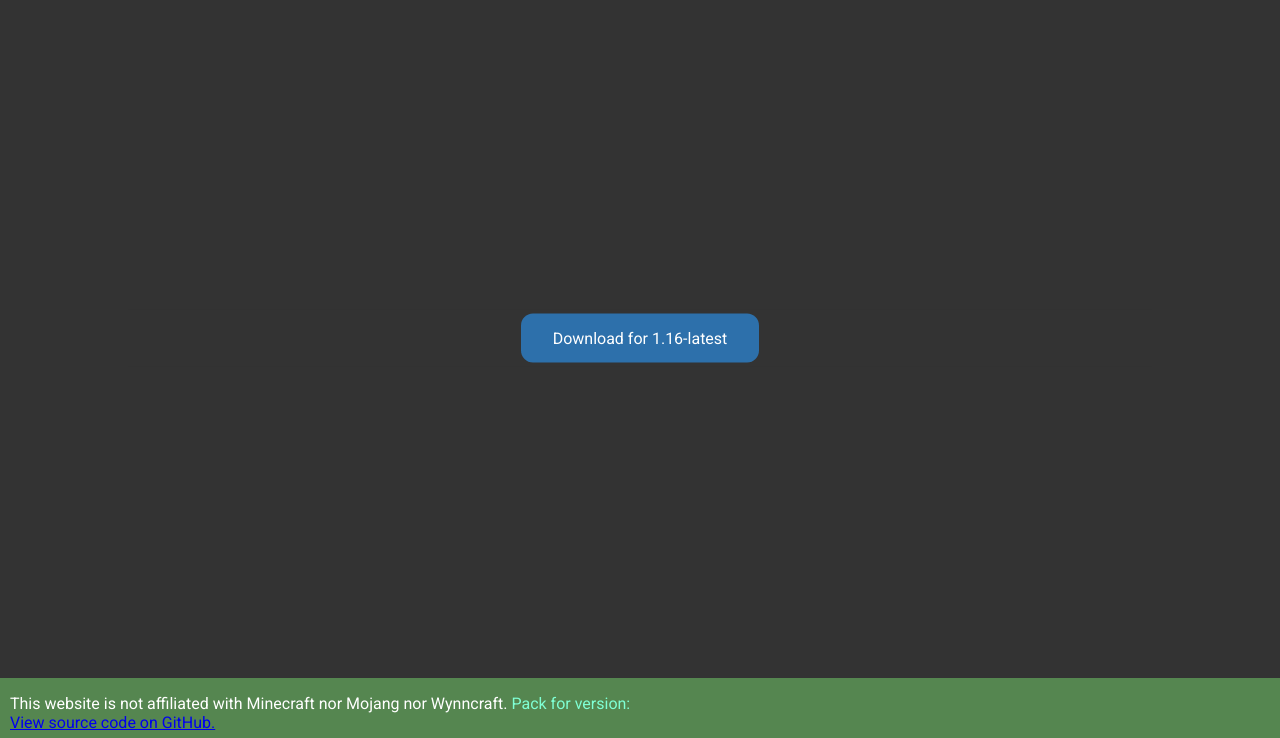
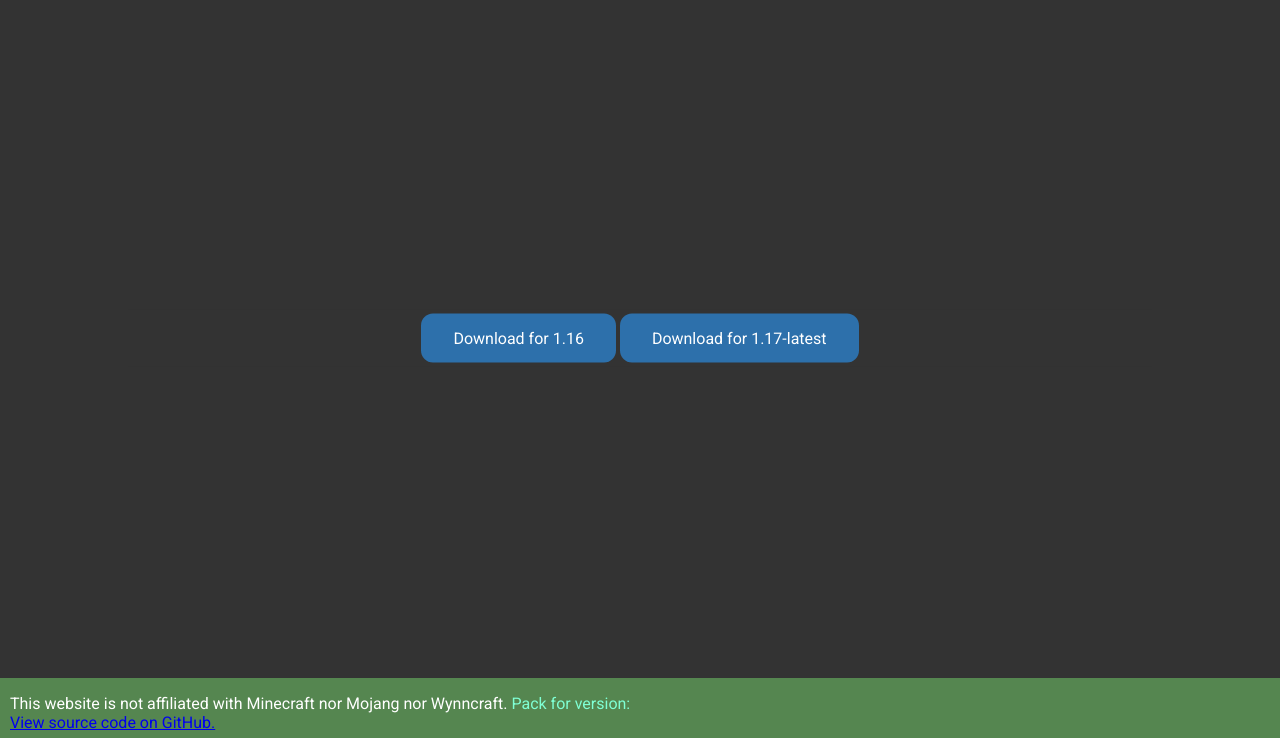
Before and after one commit to quartzexpressDEV/WynnRP-WebUI, a plain HTML site: page index.html in a window 1280 px wide. Shown: the part 62-800 px from the top of the page. Drawn offline with nearby package versions, Linux system fonts and the light colour scheme; no server answers.

Commit message:
update to fest of heroes

```diff
--- a/index.html
+++ b/index.html
@@ -100,7 +100,9 @@
             axios.get(url)
                 .then(function(response) {
                     // handle success
+                    // TODO: Dynamically generate buttons based on the JSON file
                     document.getElementById("1.16").href = response.data["packs"][0]["1.16"];
+                    document.getElementById("1.17").href = response.data["packs"][0]["1.17"];
                     document.getElementById("version").innerHTML = response.data["packs"][0]["note"];
                 })
                 .catch(function(error) {
@@ -123,7 +125,8 @@
         </div>
         <main>
             <div class="download-buttons">
-                <a class="buttons" id="1.16">Download for 1.16-latest</a>
+                <a class="buttons" id="1.16">Download for 1.16</a>
+                <a class="buttons" id="1.17">Download for 1.17-latest</a>
             </div>
 
 
```
